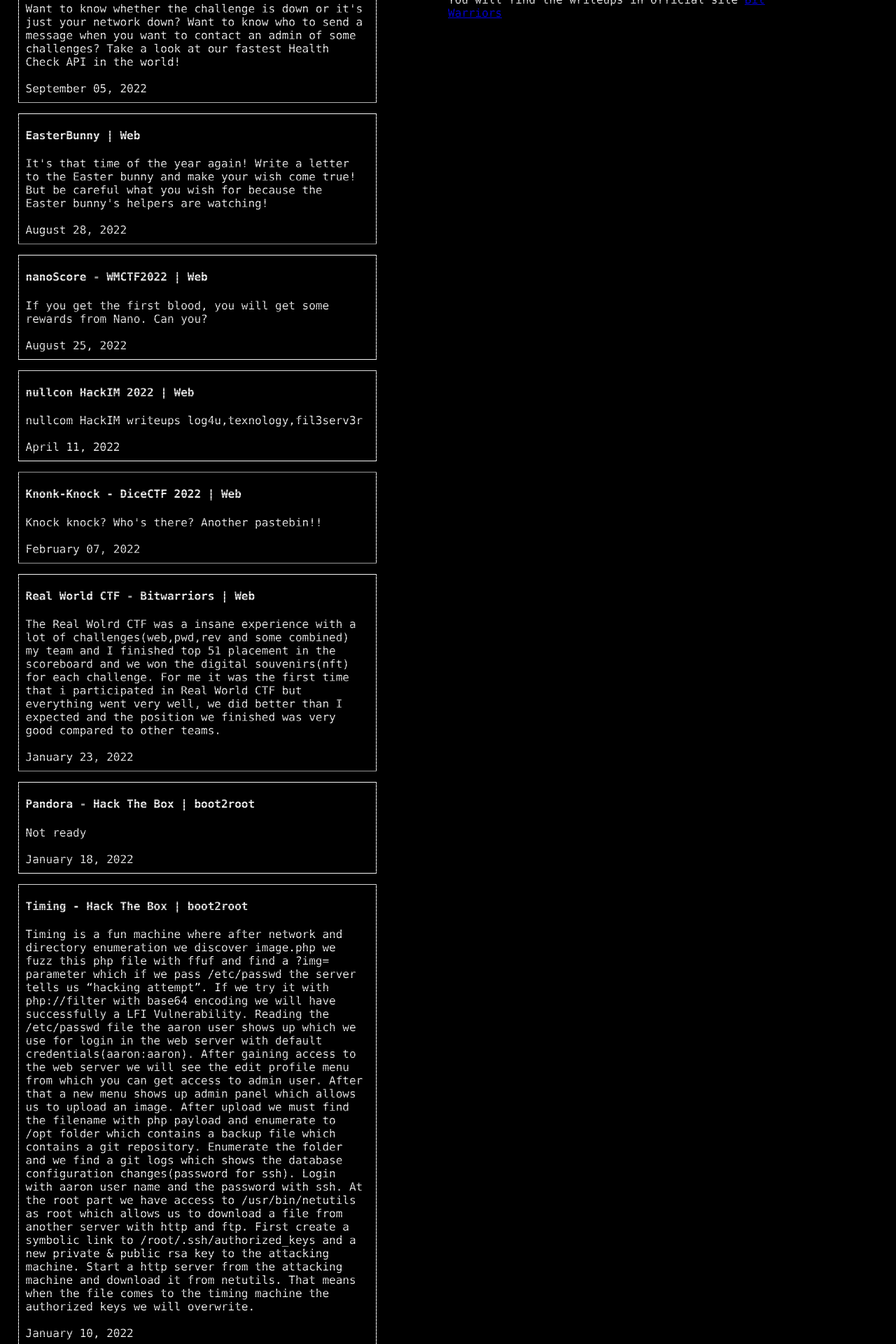
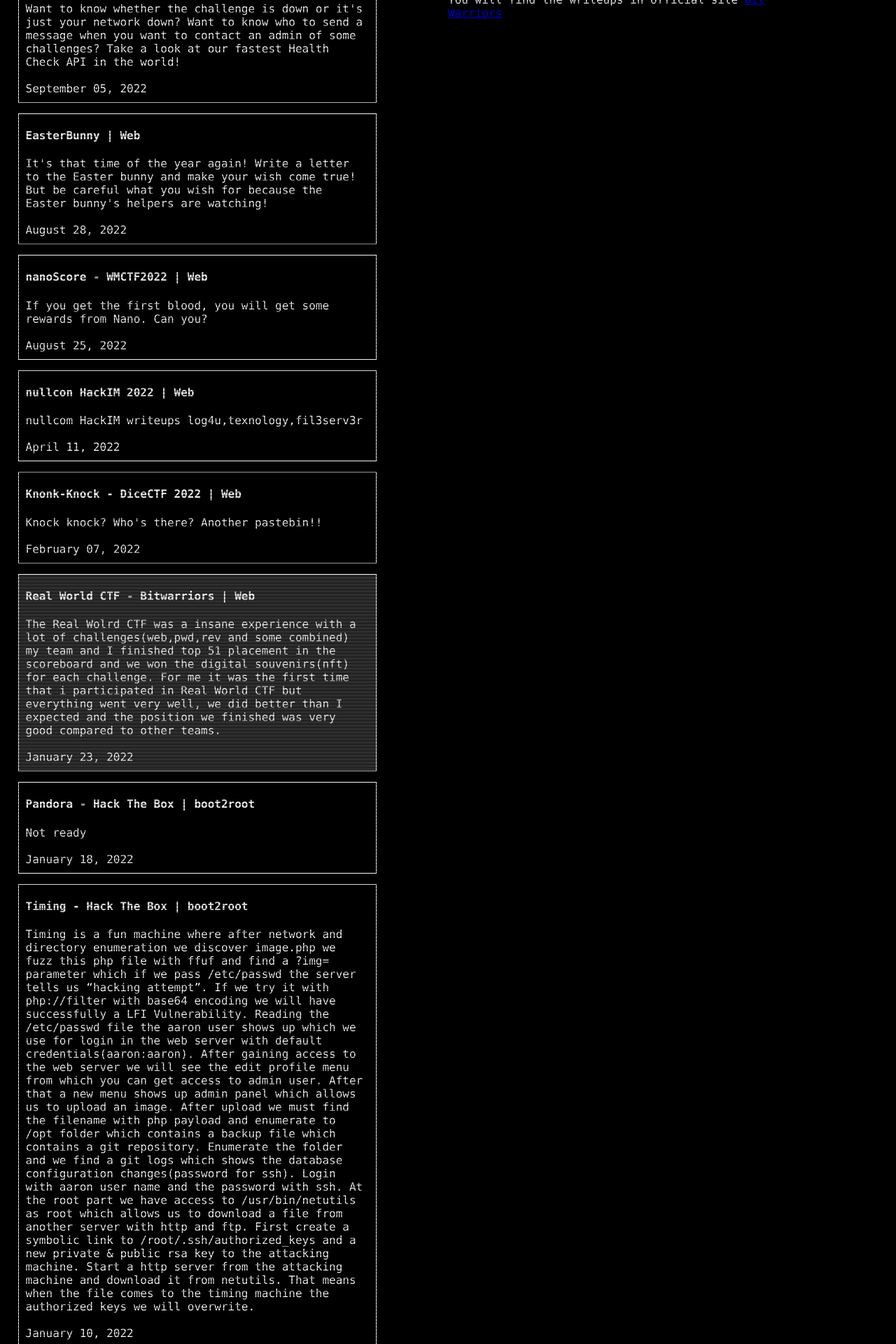
Before and after one commit to dhmosfunk/dhmosfunk.github.io, a Jekyll site: the page built from _posts/2022-1-23-rwctf.md, in a window 1280 px wide. Shown: the part 404-2324 px from the top of the page at 70% size. Built offline with Jekyll 4.4.1, drawn with Linux system fonts in a browser that asks for light colours.

Commit message:
Added active blog link

```diff
--- a/_layouts/writeups.html
+++ b/_layouts/writeups.html
@@ -8,7 +8,7 @@
 <div class="left">
             <p class="data">
                 {% for post in site.posts %}
-                <div id="post_data" onclick="location.href='{{post.url}}';" style="cursor: pointer;">
+                <div id="post_data" onclick="location.href='{{post.url}}';" style="cursor: pointer;" class="{% if page.url == post.url %}{{ 'active-blog' }}{% endif %}">
                     <h4>{{post.title}} | {{post.category}} </h4>
 
                     {{post.desc}} <br><br>
--- a/_sass/main.scss
+++ b/_sass/main.scss
@@ -303,3 +303,7 @@
 .right img {
   width: 100%;
 }
+
+.active-blog {
+  background-color: #313131;
+}
```
Also changed, not shown: Gemfile.lock (added), 1 other file.
